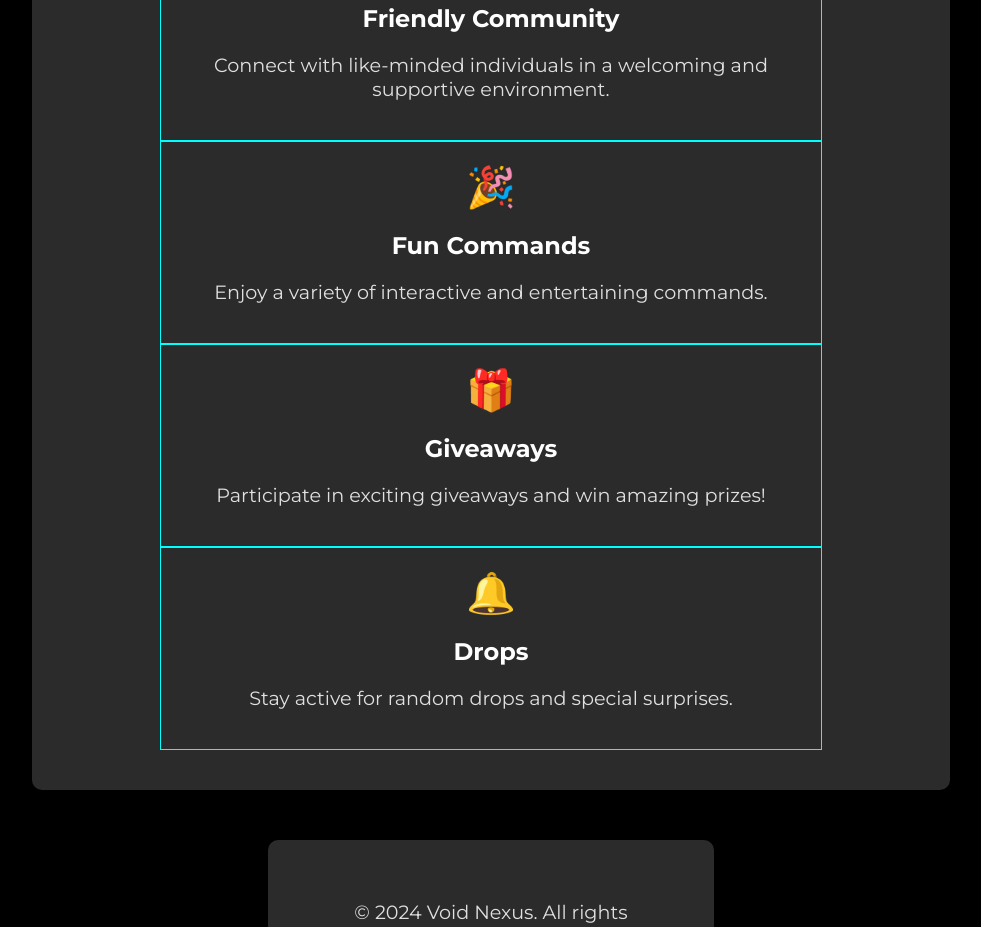
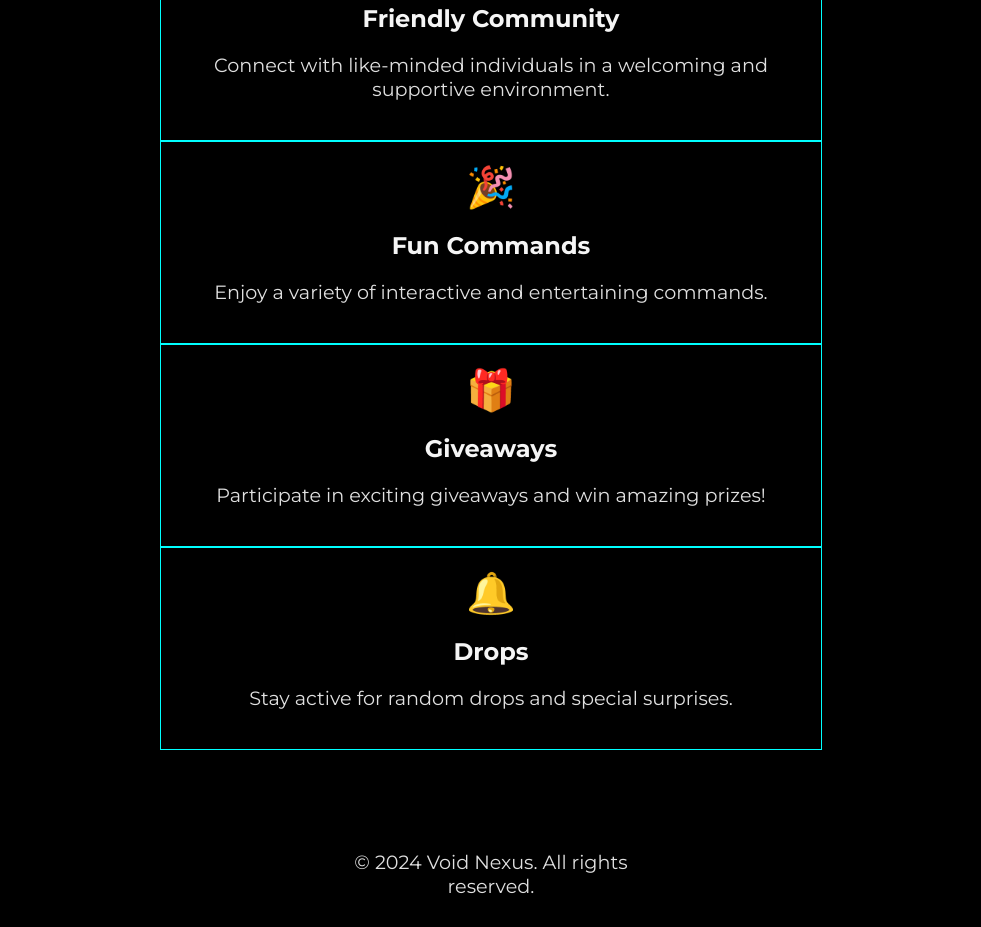
Before and after one commit to void-nexus/void-nexus.github.io, a plain HTML site: page index.html in a window 1280 px wide. Shown: the part 556-1483 px from the top of the page, without its empty margins (149-1130 px from the left). Drawn offline with Linux system fonts and the light colour scheme.

Commit message:
Update index.html

```diff
--- a/index.html
+++ b/index.html
@@ -34,12 +34,11 @@
             box-sizing: border-box;
         }
 
-        header {
-            background-color: #2b2b2b; /* Dark background color for header */
+        header, footer {
+            /* Removed background-color */
             color: #ffffff; /* White text color */
             margin-bottom: 50px;
             padding: 20px;
-            border-radius: 10px;
             text-align: center;
         }
 
@@ -47,6 +46,7 @@
             font-size: 3em;
             margin-bottom: 0.5em;
             letter-spacing: 2px;
+            color: #00FFFF; /* Cyan accent color */
         }
 
         p {
@@ -60,7 +60,7 @@
             padding: 15px 30px;
             font-size: 1em;
             color: #ffffff;
-            background: #4b0082; /* Purple button color */
+            background: #00FFFF; /* Cyan button color */
             border: none;
             border-radius: 25px;
             text-decoration: none;
@@ -68,43 +68,36 @@
         }
 
         .btn:hover {
-            background: #800080; /* Darker shade for hover effect */
+            background: #00CED1; /* Darker cyan shade for hover effect */
             transform: scale(1.1);
         }
 
         .features {
-            background-color: #2b2b2b; /* Dark background color for features section */
-            color: #ffffff; /* White text color */
-            display: grid;
-            grid-template-columns: repeat(auto-fit, minmax(250px, 1fr));
+            display: flex;
+            flex-direction: column;
             gap: 40px; /* Increased gap between elements */
             margin-top: 50px;
             padding: 20px;
-            border-radius: 10px;
         }
 
         .feature {
             padding: 20px;
+            border: 1px solid #00FFFF; /* Cyan border color */
             transition: transform 0.3s ease, box-shadow 0.3s ease;
         }
 
         .feature:hover {
             transform: translateY(-10px);
-            box-shadow: 0 10px 20px rgba(0, 0, 0, 0.2);
+            box-shadow: 0 10px 20px rgba(0, 255, 255, 0.2);
         }
 
         .icon {
             font-size: 2.5em;
             margin-bottom: 10px;
-            color: #4b0082; /* Purple icon color */
+            color: #00FFFF; /* Cyan icon color */
         }
 
         footer {
-            background-color: #2b2b2b; /* Dark background color for footer */
-            color: #ffffff; /* White text color */
-            margin-top: 50px;
-            padding: 20px;
-            border-radius: 10px;
             text-align: center;
         }
 
```
